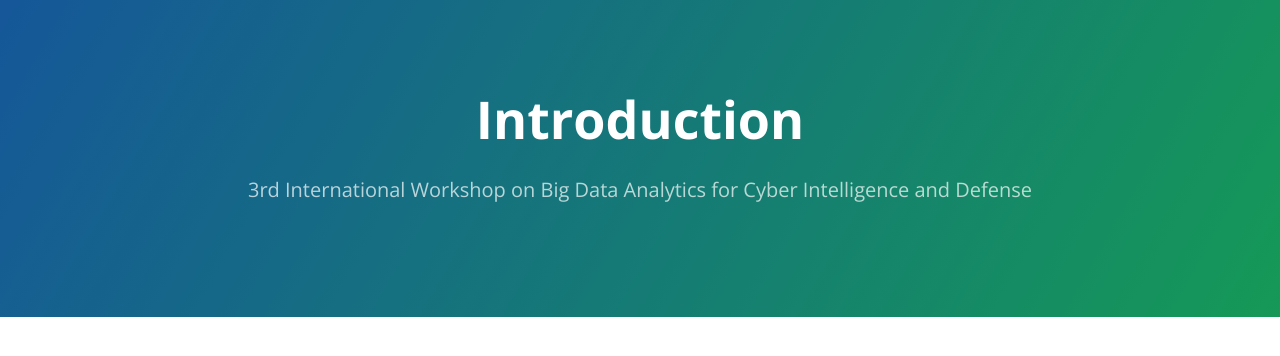
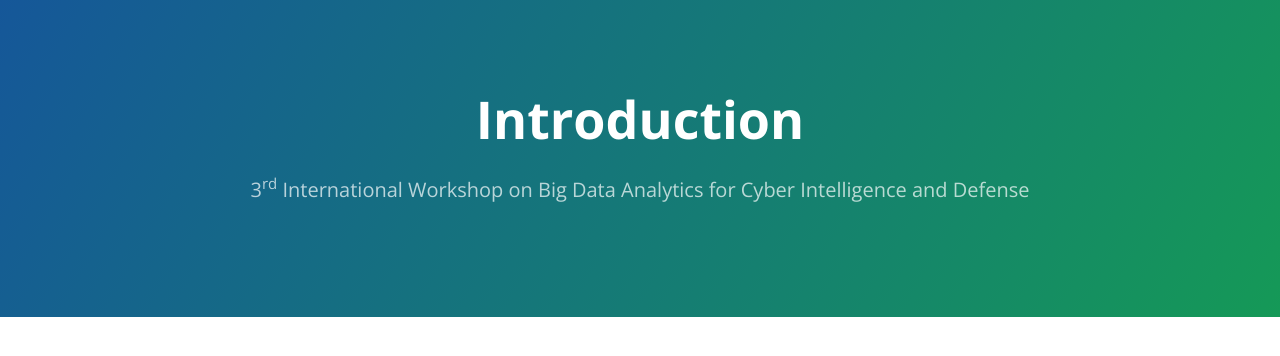
Before and after one commit to bda4cid/bda4cid.github.io, a Jekyll site: the page built from index.md, in a window 1280 px wide and 900 px high. Shown: the top 356 px of the window. Built offline with Jekyll 4.4.1, drawn with Linux system fonts in a browser that asks for light colours; our own code applies the rules of GitHub Pages for plain Markdown files.

Commit message:
superscript

```diff
--- a/_config.yml
+++ b/_config.yml
@@ -1,5 +1,5 @@
 title: BDA4CID 2019
-description: 3rd International Workshop on Big Data Analytics for Cyber Intelligence and Defense
+description: 3<sup>rd</sup> International Workshop on Big Data Analytics for Cyber Intelligence and Defense
 show_downloads: false
 google_analytics:
 theme: jekyll-theme-cayman
```
